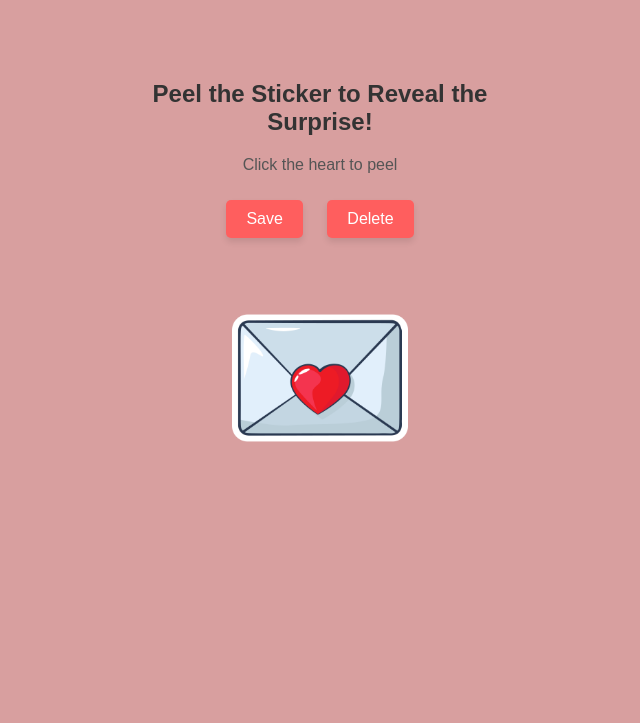
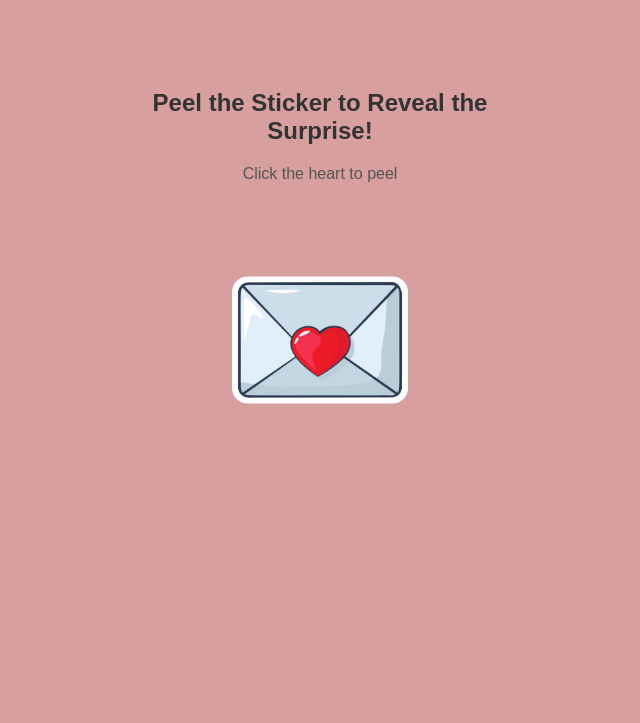
Before and after one commit to Lunaak123/febpro, a plain HTML site: page peal/index.html in a window 1280 px wide. Shown: the whole page, without its empty margins (320-960 px from the left). Drawn offline with Linux system fonts and the light colour scheme.

Commit message:
Update index.html

```diff
--- a/peal/index.html
+++ b/peal/index.html
@@ -28,8 +28,7 @@
      <!-- Add a container for the buttons -->
 <div class="button-container">
 
-  <button id="button1">Save</button>
-  <button id="button2">Delete</button>
+
 </div>
 
       <!-- Image container below the slider -->
```
